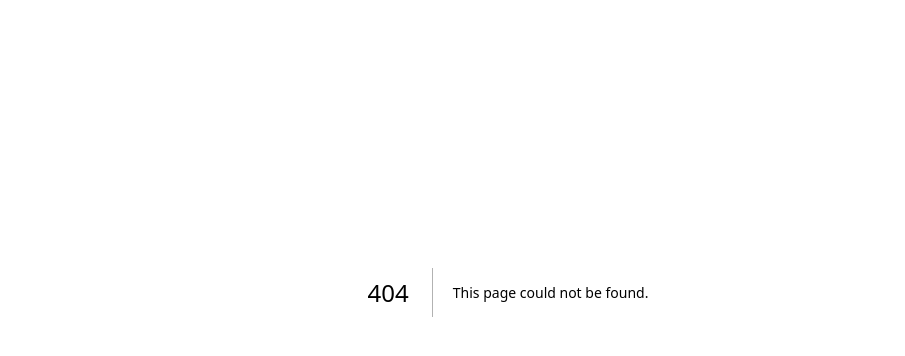
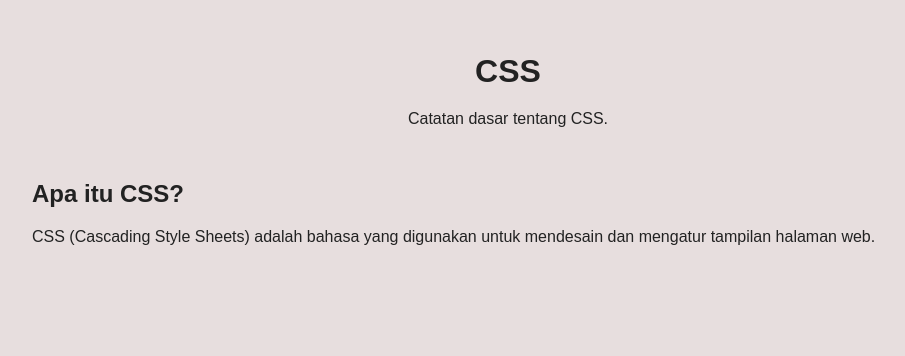
Before and after one commit to bayususeno-dev/bayudevdesk, a Next.js app: page /notes/css in a window 1280 px wide. Before the commit this address had no page. Shown: the part 108-464 px from the top of the page, without its empty margins (132-1037 px from the left). Built offline with nearby package versions, Linux system fonts and the light colour scheme.

Commit message:
Add notes and tools components

```diff
--- a/app/globals.css
+++ b/app/globals.css
@@ -166,38 +166,6 @@ footer {
 }
 
 /* HOME */
-
-
-@media (max-width: 768px) {
-
-  /* HOME */
-  .home {
-    padding: 40px 20px;
-  }
-
-  .home-header h1 {
-    font-size: 36px;
-  }
-
-  .home-header p {
-    font-size: 18px;
-  }
-
-  .home-content {
-    grid-template-columns: 1fr;
-  }
-
-  /* HOME */
-
-  /* NAVBAR */
-  .search input {
-    width: 120px;
-  }
-
-  /* NAVBAR */
-}
-
-
 /* PAGE STYLES */
 .page-header {
   text-align: center;
@@ -237,14 +205,35 @@ footer {
 
 /* Tools */
 .tool-card {
-  padding: 20px;
+  display: block;
+  padding: 50px;
   border: 1px solid #ddd;
   border-radius: 8px;
+  text-decoration: none;
+  color: inherit;
   transition: transform 0.3s ease;
+  background: rgb(192, 188, 188);
+}
+
+.tool-card h2 {
+  margin-top: 0;
+  margin-bottom: 8px;
+}
+
+.tool-card p {
+  margin: 0;
+  color: #666;
+  line-height: 1.6;
 }
 
 .tool-card:hover {
   transform: translateY(-5px);
+  box-shadow: 0 6px 16px rgba(0, 0, 0, 0.1);
+}
+
+.tool-card::after {
+  content: " Go to →";
+  font-size: 14px;
 }
 
 .tools-content {
@@ -279,4 +268,74 @@ footer {
   border-radius: 8px;
 }
 
+.notes-content {
+  display: grid;
+  grid-template-columns: repeat(3, 1fr);
+  gap: 24px;
+  grid-template-columns: 1fr;
+}
+
+.note-detail-content {
+  line-height: 1.7;
+}
+
+.note-detail-content h2 {
+  margin-top: 32px;
+  margin-bottom: 12px;
+}
+
+.note-detail-content p {
+  margin-bottom: 16px;
+}
+
 /* Notes */
+/* APP CARD */
+.page-container {
+  max-width: 1000px;
+  margin: 0 auto;
+  padding: 140px 24px 60px;
+}
+
+/* APP CARD */
+
+
+
+@media (max-width: 768px) {
+
+  /* HOME */
+  .home {
+    padding: 40px 20px;
+  }
+
+  .home-header h1 {
+    font-size: 36px;
+  }
+
+  .home-header p {
+    font-size: 18px;
+  }
+
+  .home-content {
+    grid-template-columns: 1fr;
+  }
+
+
+  /* HOME */
+  /* TOOLS */
+  .tools-content {
+    grid-template-columns: 1fr;
+  }
+
+  .tool-card {
+    padding: 24px;
+  }
+
+  /* TOOLS */
+
+  /* NAVBAR */
+  .search input {
+    width: 120px;
+  }
+
+  /* NAVBAR */
+}
--- /dev/null
+++ b/app/notes/(topics)/css/page.tsx
@@ -0,0 +1,13 @@
+import NoteDetail from "@/components/NoteDetail/NoteDetail";
+
+export default function CssNote() {
+  return (
+    <NoteDetail title="CSS" description="Catatan dasar tentang CSS.">
+      <h2>Apa itu CSS?</h2>
+      <p>
+        CSS (Cascading Style Sheets) adalah bahasa yang digunakan untuk
+        mendesain dan mengatur tampilan halaman web.
+      </p>
+    </NoteDetail>
+  );
+}
--- /dev/null
+++ b/components/NoteDetail/NoteDetail.jsx
@@ -0,0 +1,13 @@
+export default function NoteDetail({ title, description, children }) {
+  return (
+    <main className="page-container">
+      <header className="page-header">
+        <h1>{title}</h1>
+        <p>{description}</p>
+      </header>
+      <div className="page-content">
+        {children}
+      </div>
+    </main>
+  );
+}
```
Also changed, not shown: app/notes/(topics)/git-github/page.tsx (added, +21 -0 lines), app/notes/(topics)/html/page.tsx (added, +31 -0 lines), app/notes/(topics)/javascript/page.tsx (added, +16 -0 lines), app/notes/(topics)/nextjs/page.tsx (added, +14 -0 lines), app/notes/(topics)/react/page.tsx (added, +13 -0 lines), app/notes/page.tsx (+49 -19 lines), app/tools/page.tsx (+50 -29 lines), components/NoteCard/NoteCard.jsx (added, +12 -0 lines), components/ToolCard/ToolCard.jsx (added, +8 -0 lines).
